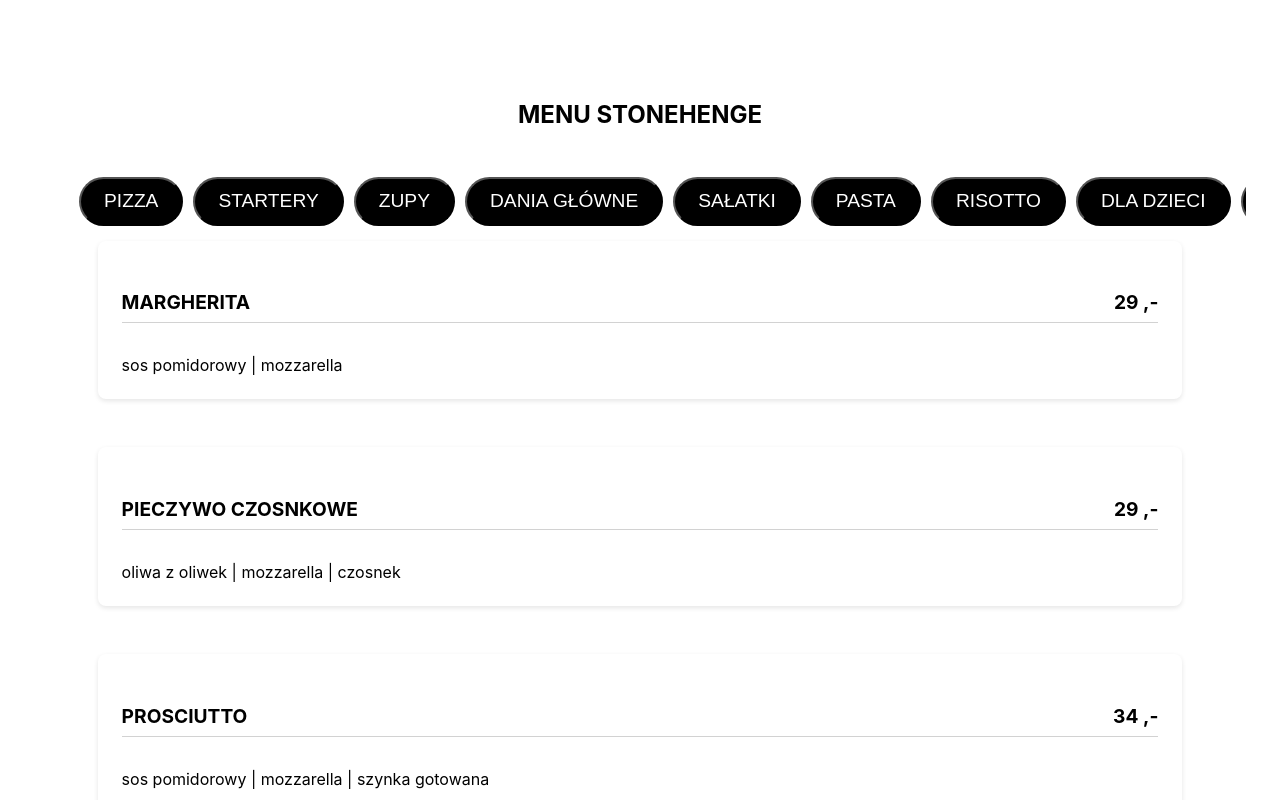
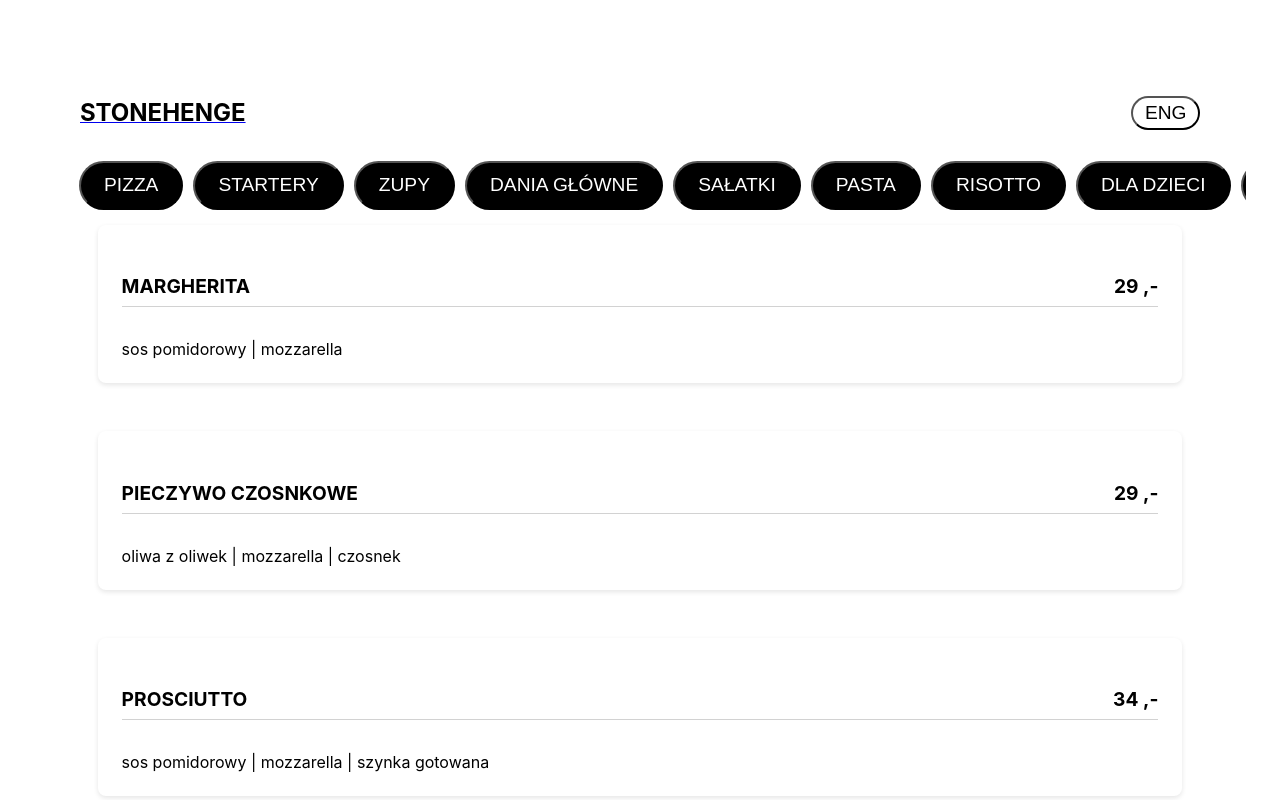
Before and after one commit to serezmatik/menuPL, a React (Create React App) app: page / in a window 1280 px wide. Shown: the top 800 px of the page. Built offline with nearby package versions, Linux system fonts and the light colour scheme.

Commit message:
new styles

```diff
--- a/src/App.js
+++ b/src/App.js
@@ -2,6 +2,7 @@ import React, { useState } from "react";
 import Menu from "./Menu";
 import Categories from "./Categories";
 import items from "./data";
+import Header from "./Header";
 
 const allCategories = ["all", ...new Set(items.map((item) => item.category))];
 
@@ -22,10 +23,7 @@ const App = () => {
   return (
     <main>
       <section className="menu section">
-        <div className="title">
-          <h2>MENU STONEHENGE</h2>
-          <div className="underline"></div>
-        </div>
+        <Header />
         <Categories
           categories={categories}
           activeCategory={activeCategory}
--- /dev/null
+++ b/src/Header.css
@@ -0,0 +1,37 @@
+/* Header.css */
+.header {
+    display: flex;
+    align-items: center;
+    justify-content: space-between;
+    padding: 1rem;
+    background-color: white;
+  }
+
+  .logo-container {
+    flex: 1;
+  }
+
+  .logo {
+    font-size: 1.5rem;
+    font-weight: bold;
+    color: black;
+    cursor: pointer;
+    text-decoration: none;
+    transition: color 0.3s; /* Dodano przejście koloru przy najechaniu */
+  }
+
+  .logo:hover {
+    color: #0070c9; /* Zmiana koloru przy najechaniu na napis */
+  }
+
+  .language-btn {
+    font-size: 1.2rem;
+    padding: 0.2em 0.6em;
+    border-radius: 2.4rem;
+    color: black;
+    background-color: transparent;
+    text-transform: uppercase;
+    cursor: pointer;
+    text-decoration: none;
+    flex-shrink: 0;
+  }
--- /dev/null
+++ b/src/Header.js
@@ -0,0 +1,17 @@
+import React from "react";
+import "./Header.css";
+
+const Header = () => {
+  return (
+    <header className="header">
+      <div className="logo-container">
+        <a href="/">
+          <span className="logo">STONEHENGE</span>
+        </a>
+      </div>
+      <button className="language-btn">ENG</button>
+    </header>
+  );
+};
+
+export default Header;
```
